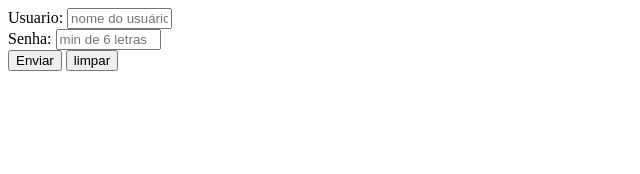
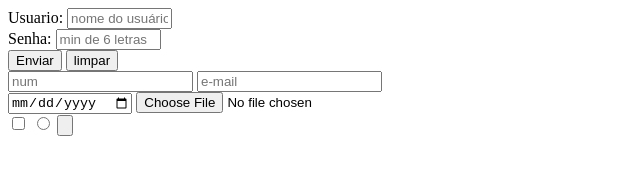
Before and after one commit to geovanemunizz/html-css, a plain HTML site: page exercicios/ex025/forms.html in a window 1280 px wide. Shown: the whole page, without its empty margins (0-640 px from the left). Drawn offline with Linux system fonts and the light colour scheme.

Commit message:
Update forms.html

```diff
--- a/exercicios/ex025/forms.html
+++ b/exercicios/ex025/forms.html
@@ -13,19 +13,34 @@
         <label for="iusuario">
             <div>Usuario:
         </label>
-        <input placeholder="nome do usuário" type="text" name="usuario" id="iusuario" required minlength="6" maxlength="15" size="10" autocomplete="username">
+        <input placeholder="nome do usuário" type="text" name="usuario" id="iusuario" required minlength="6"
+            maxlength="15" size="10" autocomplete="username">
         </div>
 
         <label for="isenha">
             <div> Senha:
         </label>
-        <input placeholder="min de 6 letras" type="password" name="senha" id="isenha" required minlength="6" size="10" autocomplete="current-password">
+        <input placeholder="min de 6 letras" type="password" name="senha" id="isenha" required minlength="6" size="10"
+            autocomplete="current-password">
         </div>
 
         <div>
             <input type="submit" value="Enviar">
             <input type="reset" value="limpar">
-            <div>
+        </div>
+        <div>
+            <input placeholder="num" type="number">
+            <input placeholder="e-mail" type="email" required>
+        </div>
+        <div>
+            <input type="date">
+            <input type="file">
+        </div>
+        <div>
+            <input type="checkbox">
+            <input type="radio">
+            <input type="button">
+        </div>
     </form>
 
 </body>
```
